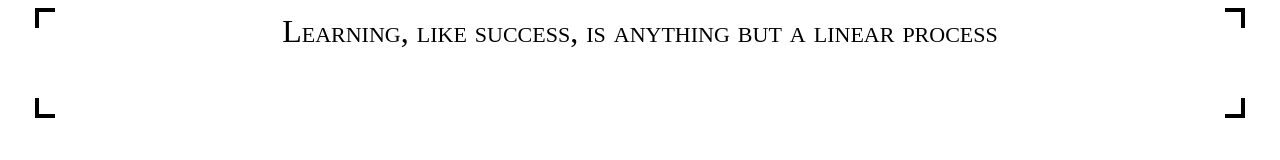
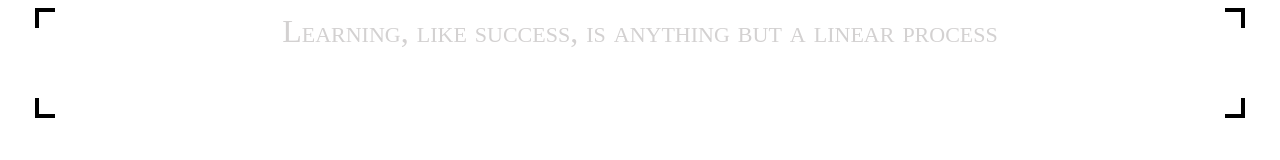
Before and after one commit to mrs-maisel/quote, a plain HTML site: page index.html in a window 1280 px wide. Drawn offline with Linux system fonts and the light colour scheme.

Commit message:
Update index.html

```diff
--- a/index.html
+++ b/index.html
@@ -9,7 +9,7 @@
 
         .widget {
             padding: 5px 5px ;
-            color: #000000;
+            color: #D3D1D1;
             text-align: center;
                 max-width: 95%;
             margin: auto;
```
